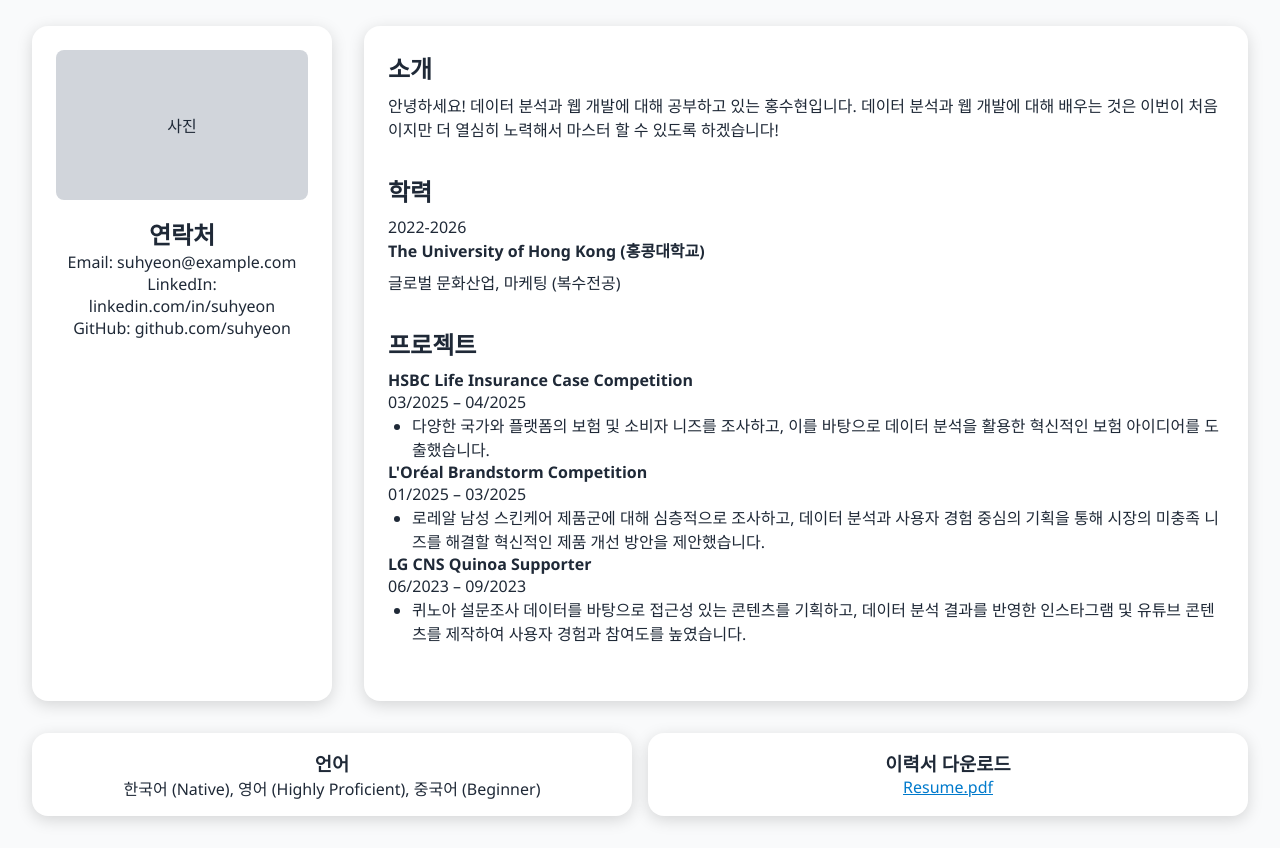
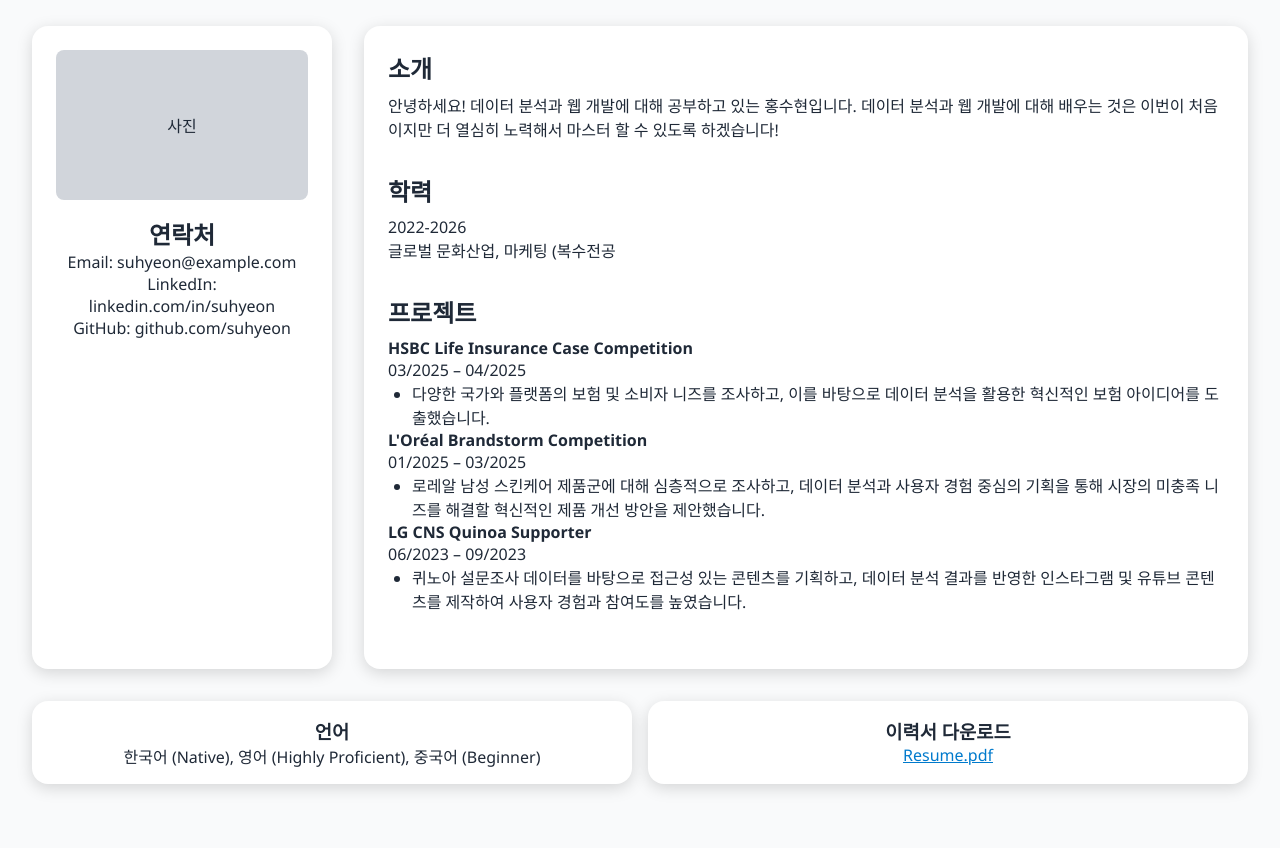
Before and after one commit to hongsh2003/Webstart, a plain HTML site: page index.html in a window 1280 px wide. Shown: the part 84-932 px from the top of the page. After the commit the page ends 900 px from the top, so only its background shows below. Drawn offline with Linux system fonts and the light colour scheme.

Commit message:
Update index.html

```diff
--- a/index.html
+++ b/index.html
@@ -140,8 +140,7 @@
         <h2>학력</h2>
         <div class="project-item">
           <div class="edu-date>"> 2022-2026</div>
-          <div class="edu-header"><strong>The University of Hong Kong (홍콩대학교)</strong></div>
-          <p>글로벌 문화산업, 마케팅 (복수전공)</p>
+          <div class="edu-header">글로벌 문화산업, 마케팅 (복수전공</div>
         </div>
       </div>
 
```
